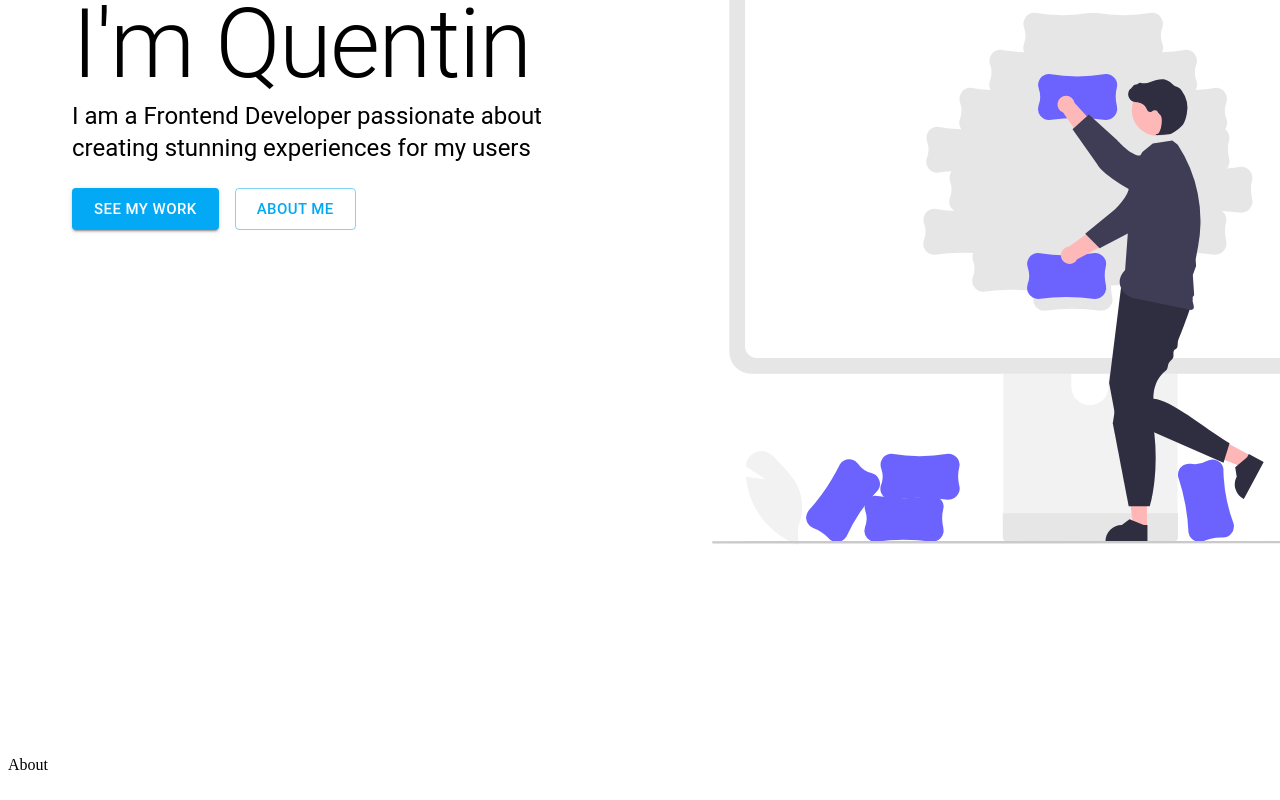
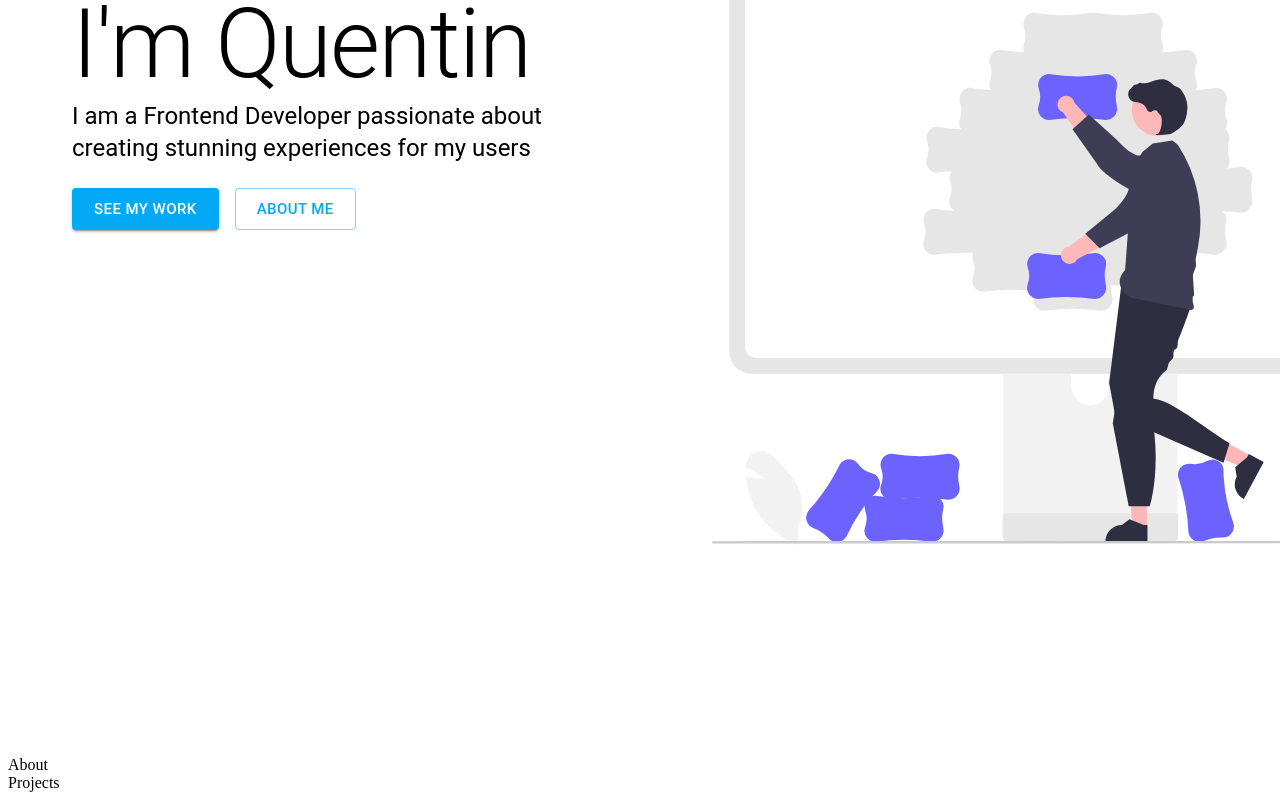
Before and after one commit to couvq/Portfolio-Site-V.2, a React (Create React App) app in the folder portfolio-site-v2/: page / in a window 1280 px wide. Shown: the part 284-1084 px from the top of the page. Built offline with nearby package versions, Linux system fonts and the light colour scheme.

Commit message:
added starter code for projects section

```diff
--- a/portfolio-site-v2/src/App.js
+++ b/portfolio-site-v2/src/App.js
@@ -6,6 +6,7 @@ import Hero from "./components/Hero/Hero";
 import { ThemeProvider, createTheme } from "@mui/material/styles";
 import { lightBlue } from "@mui/material/colors";
 import About from "./components/About/About";
+import Projects from "./components/Projects/Projects";
 
 const App = () => {
 
@@ -21,6 +22,7 @@ const App = () => {
         <NavBar />
         <Hero />
         <About />
+        <Projects />
       </ThemeProvider>
     </>
   );
--- /dev/null
+++ b/portfolio-site-v2/src/components/Projects/Projects.js
@@ -0,0 +1,12 @@
+import React from 'react';
+
+const Projects = () => {
+
+
+
+  return (
+    <div id="Projects">Projects</div>
+  );
+}
+
+export default Projects;
```
